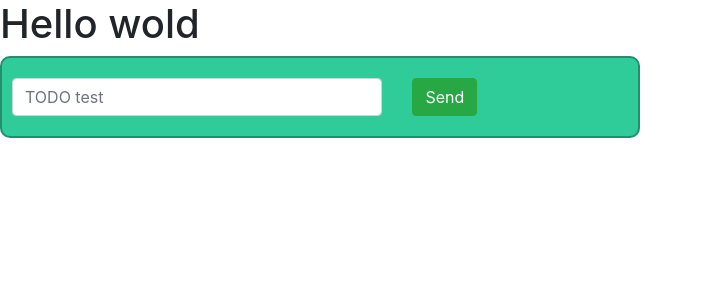
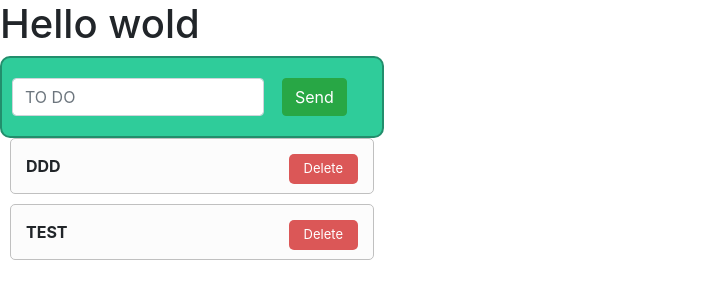
Before and after one commit to Zarowska/university_laboratory, a PHP site: page / in a window 1280 px wide. Shown: the top 300 px of the page, without its empty margins (0-703 px from the left). Run offline with PHP 8.4, Linux system fonts and the light colour scheme; data comes from the database, SQL or seed files in the repository.

Commit message:
add new function delete task

```diff
--- /dev/null
+++ b/configDB.php
@@ -0,0 +1,10 @@
+<?php
+$servername = "localhost";
+$username = "root";
+$password = "";
+$dbname="university_laboratory";
+
+
+$dsn = "mysql:host={$servername};dbname={$dbname}";
+$pdo=new PDO($dsn, $username, $password );
+?>
--- a/css/style.css
+++ b/css/style.css
@@ -3,8 +3,10 @@
   width:25%!important;
 }
 
+
 form {
-  width: 50%;
+
+  width: 30%;
   background: #2FCC9A;
   border: 2px solid #228e6c;
   border-radius: 10px;
@@ -12,7 +14,43 @@ form {
 }
 
 #task {
-  width: 60%;
+  width: 70%;
   float: left;
   margin-right: 5%;
 }
+
+
+ul {
+  width: 30%;
+  padding: 0 10px!important;
+}
+
+ul li{
+  list-style: none;
+  padding: 15px;
+  margin-bottom: 10px;
+  background: #fcfcfc;
+  border: 1px solid silver;
+  border-radius: 5px;
+}
+
+ul li:hover{
+  background: #e5e5e5;
+}
+
+ul li button{
+  border: 0;
+  padding: 5px 15px;
+  color: white;
+  font-size: 13px;
+  background: #db5757;
+  position: right;
+  left:130px;
+  border-radius: 5px;
+  float:right;
+
+}
+
+ul li button:hover{
+  background: #a04141;
+}
--- a/index.php
+++ b/index.php
@@ -12,9 +12,21 @@
       <div class="content">
         <h1>Hello wold</h1>
         <form action="add.php" method="post">
-          <input type="text" name="task" id="task" placeholder="TODO test" class="form-control">
+          <input type="text" name="task" id="task" placeholder="TO DO" class="form-control">
           <button type="submit" name="sendTask" class="btn btn-success">Send</button>
         </form>
+
+<?php
+require 'configDB.php';
+
+echo '<ul>';
+$query=$pdo->query('SELECT * FROM `TASKS` order by `id`');
+while ($row=$query->fetch(PDO::FETCH_OBJ)) {
+  echo '<li><b>'.$row->task.'</b><a href="delete.php?id='.$row->id.'"><button>Delete</button></a></li>';
+}
+echo '</ul>';
+?>
+
       </div>
     </body>
 </html>
```
Also changed, not shown: add.php (+9 -13 lines), delete.php (added, +12 -0 lines).
